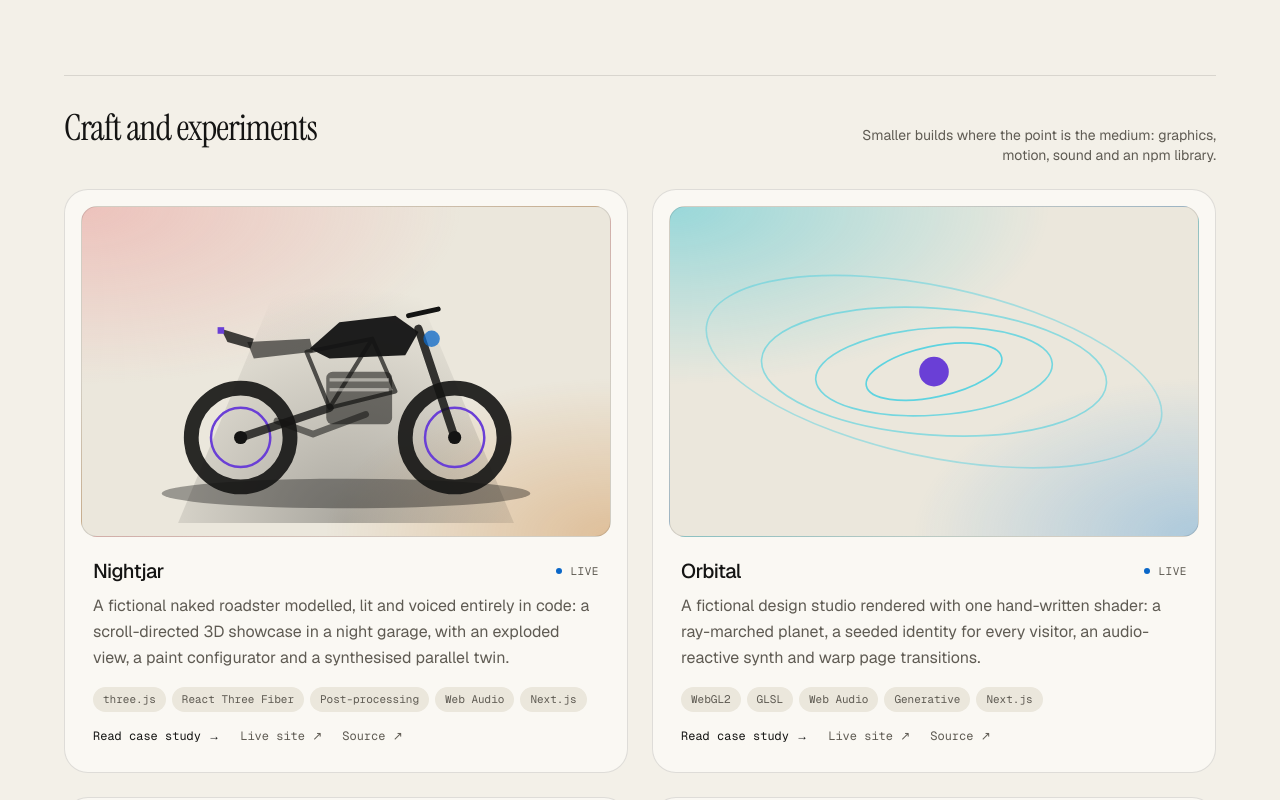
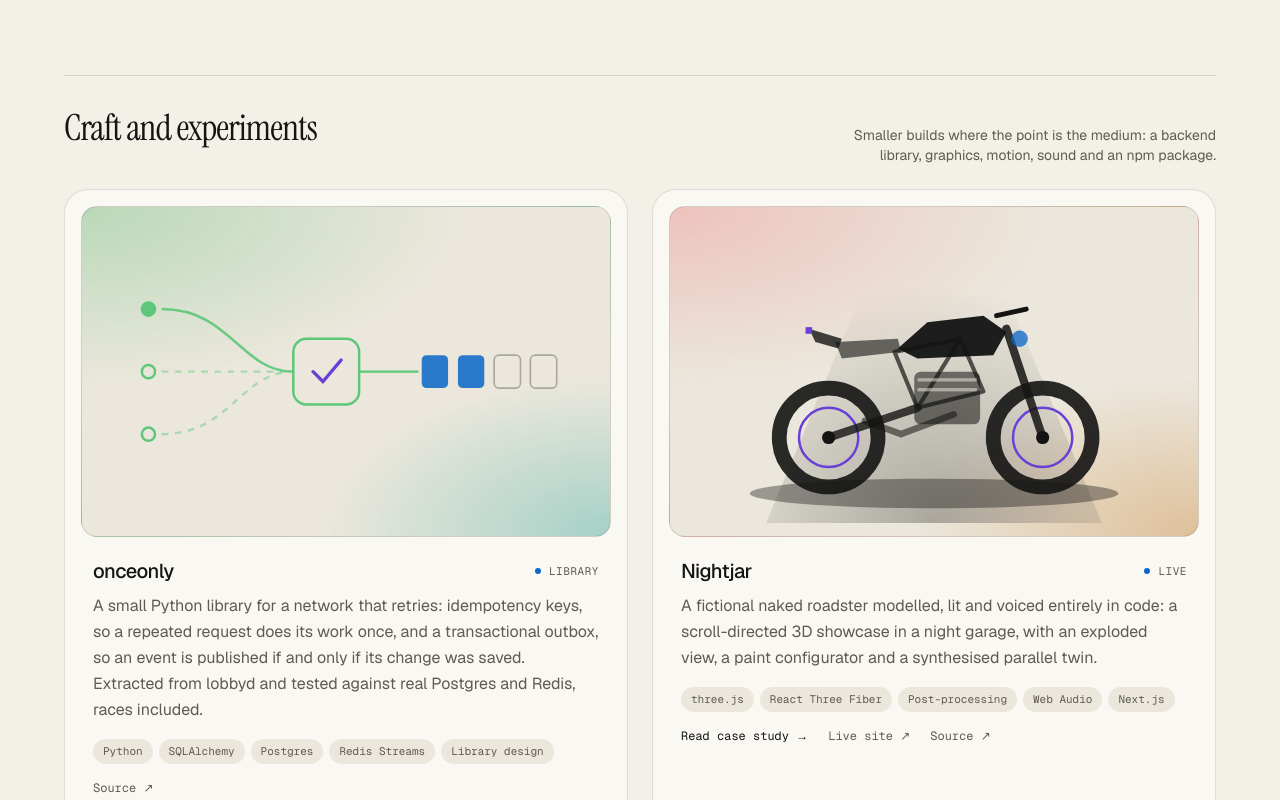
Before and after one commit to tiff-xt/portfolio, a Next.js app: page / in a window 1280 px wide. Shown: the part 2320-3120 px from the top of the page. Built offline with nearby package versions, Linux system fonts and the light colour scheme.

Commit message:
Add onceonly, the library extracted from lobbyd, to the work list
Co-Authored-By: Claude Fable 5.2 <noreply@anthropic.com>
Claude-Session: https://claude.ai/code/session_01MTUy4JFvKbdKSzmGBhvKyD

```diff
--- a/src/components/sections/Covers.tsx
+++ b/src/components/sections/Covers.tsx
@@ -191,6 +191,45 @@ function motif(slug: string, hue: number) {
           ))}
         </g>
       );
+    case "onceonly": {
+      // Three deliveries of one request go in; one piece of work comes out,
+      // and its event waits in the outbox until it is published.
+      const tries = [62, 100, 138];
+      return (
+        <g className="origin-center transition-transform duration-700 ease-out group-hover:scale-[1.05]">
+          {tries.map((y, i) => (
+            <g key={y}>
+              <circle cx="40" cy={y} r="4" fill={i === 0 ? stroke : "none"} stroke={stroke} strokeWidth="1.5" />
+              <path
+                d={`M48 ${y} C 90 ${y}, 96 100, 128 100`}
+                fill="none"
+                stroke={stroke}
+                strokeWidth="1.5"
+                strokeOpacity={i === 0 ? 0.9 : 0.45}
+                strokeDasharray={i === 0 ? undefined : "4 4"}
+              />
+            </g>
+          ))}
+          <rect x="128" y="80" width="40" height="40" rx="8" fill="none" stroke={stroke} strokeWidth="1.5" />
+          <path d="M140 100 l6 6 l11 -13" fill="none" stroke="var(--accent)" strokeWidth="2" strokeLinecap="round" />
+          <line x1="168" y1="100" x2="204" y2="100" stroke={stroke} strokeWidth="1.5" />
+          {[0, 1, 2, 3].map((i) => (
+            <rect
+              key={i}
+              x={206 + i * 22}
+              y="90"
+              width="16"
+              height="20"
+              rx="3"
+              fill={i < 2 ? "var(--accent-2)" : "none"}
+              fillOpacity={i < 2 ? 0.85 : 1}
+              stroke={i < 2 ? "none" : "currentColor"}
+              strokeOpacity=".3"
+            />
+          ))}
+        </g>
+      );
+    }
     default:
       return (
         <g fill="none" stroke={stroke} strokeWidth="1">
--- a/src/components/sections/Work.tsx
+++ b/src/components/sections/Work.tsx
@@ -10,6 +10,7 @@ const STATUS = {
   live: { label: "Live", dot: "bg-accent-2" },
   building: { label: "In progress", dot: "bg-accent animate-[pulse-dot_1.6s_ease-in-out_infinite]" },
   planned: { label: "Up next", dot: "bg-line-strong" },
+  library: { label: "Library", dot: "bg-accent-2" },
 };
 
 export function Work() {
@@ -32,7 +33,7 @@ export function Work() {
         <div className="mb-6 mt-20 flex items-baseline justify-between gap-6 border-t border-line pt-8">
           <h3 className="font-display text-3xl tracking-tight sm:text-4xl">Craft and experiments</h3>
           <p className="hidden max-w-sm text-right text-sm text-muted sm:block">
-            Smaller builds where the point is the medium: graphics, motion, sound and an npm library.
+            Smaller builds where the point is the medium: a backend library, graphics, motion, sound and an npm package.
           </p>
         </div>
         <ul className="grid gap-6 sm:grid-cols-2">
--- a/src/lib/site.ts
+++ b/src/lib/site.ts
@@ -19,7 +19,7 @@ export type Project = {
   tags: string[];
   href?: string;
   repo?: string;
-  status: "live" | "building" | "planned";
+  status: "live" | "building" | "planned" | "library";
   /** Hue (0–360) for the card's generative cover. */
   hue: number;
   /** Featured projects lead the work section; the rest sit below as craft. */
@@ -69,6 +69,16 @@ export const projects: Project[] = [
     hue: 300,
   },
   {
+    slug: "onceonly",
+    title: "onceonly",
+    summary:
+      "A small Python library for a network that retries: idempotency keys, so a repeated request does its work once, and a transactional outbox, so an event is published if and only if its change was saved. Extracted from lobbyd and tested against real Postgres and Redis, races included.",
+    tags: ["Python", "SQLAlchemy", "Postgres", "Redis Streams", "Library design"],
+    repo: "https://github.com/tiff-xt/lobbyd/tree/main/libs/onceonly",
+    status: "library",
+    hue: 150,
+  },
+  {
     slug: "nightjar",
     title: "Nightjar",
     summary:
```
